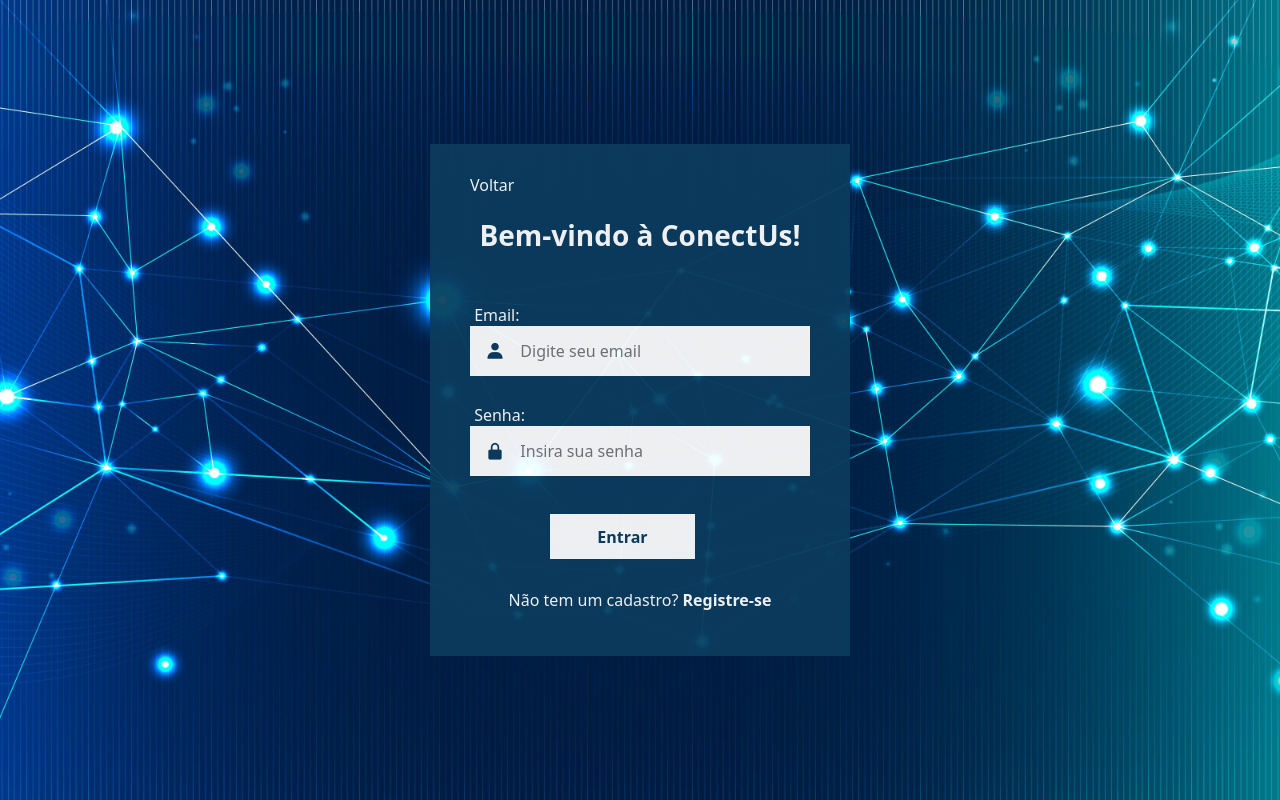
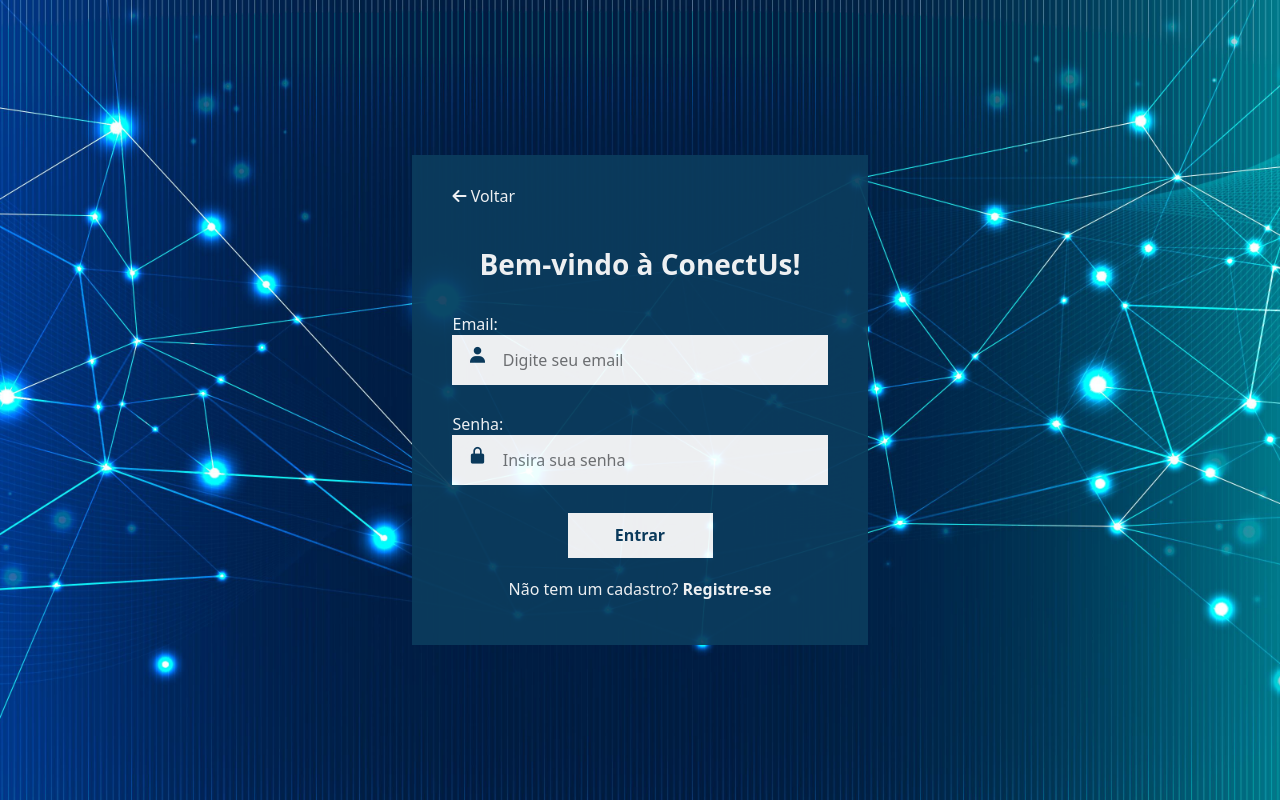
Before and after one commit to Projeto-Individual-2025-2/Projeto-Individual---2025_2, a plain HTML site: page public/login.html in a window 1280 px wide. Drawn offline with nearby package versions, Linux system fonts and the light colour scheme.

Commit message:
limpando codigo css e html da tela de login

```diff
--- a/public/login.html
+++ b/public/login.html
@@ -6,41 +6,46 @@
     <meta name="viewport" content="width=device-width, initial-scale=1.0">
     <link rel="stylesheet" href="https://unpkg.com/boxicons@2.1.4/css/boxicons.min.css">
     <link rel="stylesheet" href="style/login.css">
+    <link rel="stylesheet" href="https://cdnjs.cloudflare.com/ajax/libs/font-awesome/6.5.2/css/all.min.css"
+        integrity="sha512-SnH5WK+bZxgPHs44uWIX+LLJAJ9/2PkPKZ5QiAj6Ta86w+fsb2TkcmfRyVX3pBnMFcV7oQPJkl9QevSCWr3W6A=="
+        crossorigin="anonymous" referrerpolicy="no-referrer" />
     <title>Login</title>
 </head>
 
 <body>
+    <main>
+            <div class="voltar">
+                <a href="index.html">
+                <i class="fas fa-arrow-left"></i> Voltar
+                </a>
+            </div>
 
-    <main class="container">
-        <div>
-            <a href="index.html" class="voltar">
-            <i class="fas fa-arrow-left"></i> Voltar
-            </a>
+            <div class="titulo">
+                <h1>Bem-vindo à ConectUs!</h1>
+            </div>
 
-            <h1>Bem-vindo à ConectUs!</h1>
             <div class="input_box">
-                &nbsp;Email:
+                <span>Email:</span>
                 <input type="email" placeholder="  Digite seu email" id="ipt_email">
                 <i class="bx bxs-user"></i>
             </div>
 
             <div class="input_box">
-                &nbsp;Senha:
+                <span>Senha:</span>
                 <input type="password" placeholder="  Insira sua senha" id="ipt_senha">
                 <i class="bx bxs-lock-alt"></i>
             </div>
 
+            <div class="botao">
             <button type="submit" class="login" onclick="autenticacao()">Entrar</button>
+            </div>
 
             <div class="registre">
                 <p>Não tem um cadastro? <b><a href="cadastro.html"> Registre-se</a></b></p>
             </div>
-        </div>
     </main>
 </body>
-
 </html>
-
 
 <script>
 
--- a/public/style/login.css
+++ b/public/style/login.css
@@ -1,23 +1,8 @@
 
 *{
     margin:0;
-    padding: 0;
     box-sizing: border-box;
     font-family: "Noto Sans", sans-serif;
-}
-
-.logo{
-    display: flex;
-    align-items: center;
-    justify-content: start;
-    height: 60px;
-    width: 100%;
-}
-
-h1{
-    color: #0B3C5D;
-    font-size: 20px;
-    font-weight: bold;
 }
 
 body {
@@ -30,31 +15,31 @@ body {
     background-position: center;
 }
 
-.container {
+main{
     display: flex;
-    width: 420px;
+    flex-direction: column;
     padding: 30px 40px;
     background-color: #0B3C5D;
     opacity: 93%;
 }
 
-.container h1 {
+.voltar a{
+    color: #ffff;
+    text-decoration: none;
+}
+
+.titulo h1 {
+    margin-bottom: 30px;
     font-size: 28px;
-    margin: 20px 0px 0px 0px;
+    margin-top: 10%;
     text-align: center;
     color: #ffff;
 }
 
-.voltar{
-    color: #ffff;
-    text-decoration: none;
-}
-
 .input_box {
+    margin-bottom: 50px;
     position: relative;
-    width: 100%;
     height: 50px;
-    margin: 50px 0;
     color: #ffff;
 
 }
@@ -64,7 +49,6 @@ body {
     height: 100%;
     background-color: #ffff;
     border: 2px solid white ;
-    outline: none;
     font-size: 16px;
     padding: 20px 45px 20px 40px;
 }
@@ -73,15 +57,11 @@ body {
     position: absolute;
     left: 15px;
     font-size: 20px;
-    top: 73%;
+    top: 65%;
     color: #0B3C5D;
 }
 
 .login{
-    display: flex;
-    margin: 60px 30px 30px 80px;
-    align-items: center;
-    justify-content: center;
     width: 145px;
     height: 45px;
     background-color: #ffff;
@@ -89,9 +69,14 @@ body {
     cursor: pointer;
     font-size: 16px;
     color: #0B3C5D;
-    font-weight: 600;
+    font-weight: bold;
 }
 
+.botao{
+    display: flex;
+    justify-content: center;
+    width: 100%;
+}
 .registre {
     font-size: 16px;
     text-align:  center;
```
Also changed, not shown: public/index.html (+4 -4 lines).
